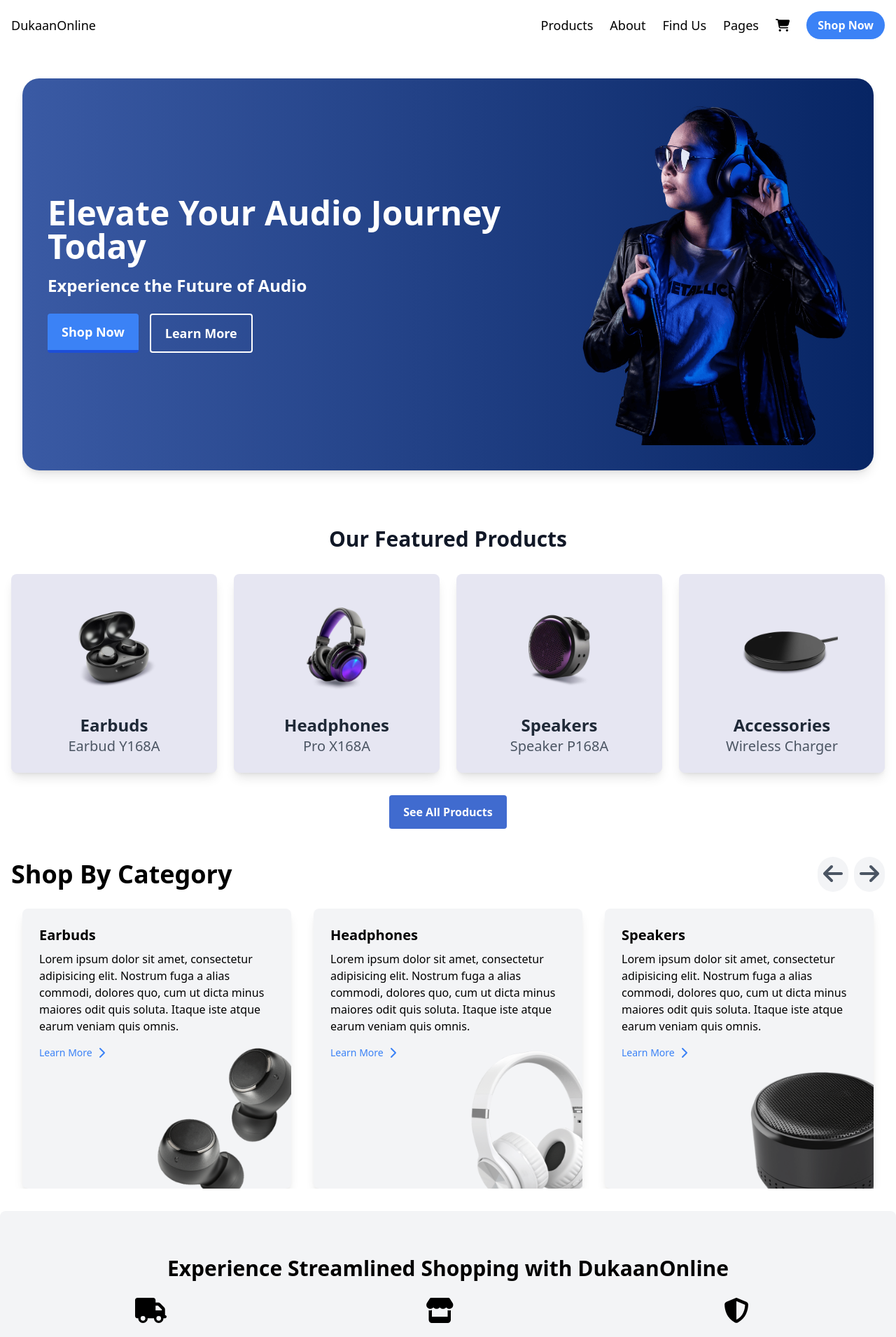
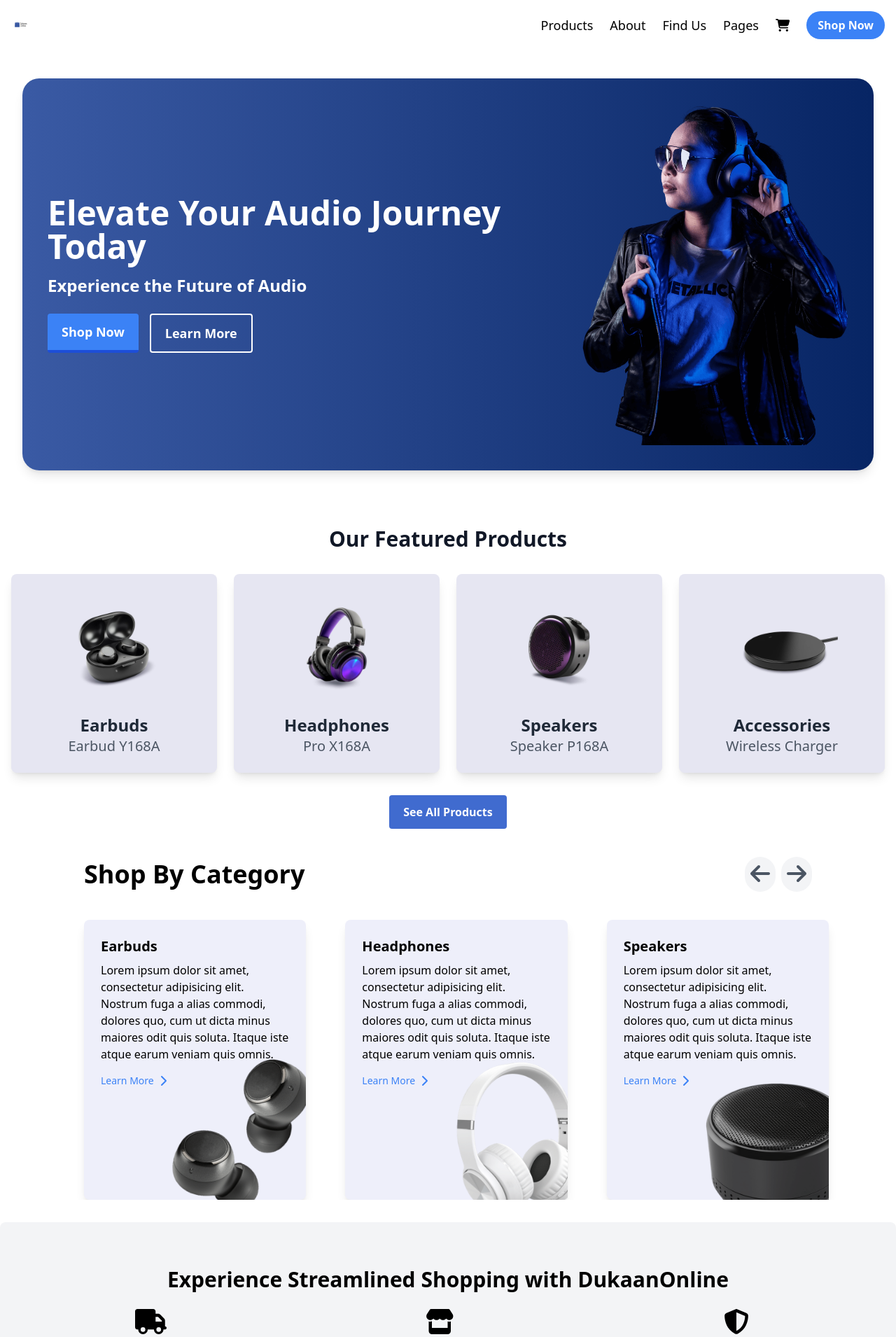
Before and after one commit to devarsalmern/dukaanonline, a React (Vite) app: page / in a window 1280 px wide. Shown: the top 1910 px of the page at 70% size. Built offline with nearby package versions, Linux system fonts and the light colour scheme.

Commit message:
footer added

```diff
--- a/package.json
+++ b/package.json
@@ -10,6 +10,7 @@
     "preview": "vite preview"
   },
   "dependencies": {
+    "@fortawesome/free-brands-svg-icons": "^6.6.0",
     "@fortawesome/free-solid-svg-icons": "^6.6.0",
     "@fortawesome/react-fontawesome": "^0.2.2",
     "@headlessui/react": "^2.1.2",
--- a/src/App.jsx
+++ b/src/App.jsx
@@ -8,6 +8,7 @@ import FeaturesOfSite from "./components/FeaturesOfSite";
 import WhyUs from "./components/WhyUs";
 import Subscribe from "./components/Subscribe";
 import Blog from "./components/Blog";
+import Footer from "./components/Footer";
 
 function App() {
   return (
@@ -20,6 +21,7 @@ function App() {
       <WhyUs />
       <Subscribe />
       <Blog />
+      <Footer />
       {/* Other components/routes go here */}
     </Router>
   );
--- a/src/components/Category.jsx
+++ b/src/components/Category.jsx
@@ -53,12 +53,12 @@ const Category = () => {
   };
 
   return (
-    <div className="relative px-4">
-      <div className="flex justify-between items-center mb-6">
-        <h1 className="text-2xl font-bold md:text-3xl lg:text-4xl">
+    <div className="relative px-4 lg:px-20">
+      <div className="flex justify-between items-center mb-6 lg:mb-10">
+        <h1 className="text-2xl font-bold md:text-3xl lg:text-4xl lg:ml-10">
           Shop By Category
         </h1>
-        <div className="flex items-center space-x-2">
+        <div className="flex items-center space-x-2 lg:mr-10">
           <button
             onClick={handlePrev}
             className="p-2 rounded-full bg-gray-100 text-gray-600 hover:bg-gray-200"
@@ -81,9 +81,9 @@ const Category = () => {
           {categories.map((category, index) => (
             <div
               key={index}
-              className="flex-shrink-0 w-full sm:w-1/2 md:w-2/5 lg:w-1/3 px-4"
+              className="flex-shrink-0 w-full sm:w-1/2 md:w-2/5 lg:w-1/3 px-4 lg:pl-10"
             >
-              <div className="bg-gray-100  p-6 rounded-lg shadow-lg text-left h-[400px] flex flex-col justify-between relative transition-transform duration-300 ease-in-out transform hover:scale-95 hover:shadow-xl">
+              <div className="bg-[#EEEFFA] p-6 rounded-lg shadow-lg text-left h-[400px] flex flex-col justify-between relative transition-transform duration-300 ease-in-out transform hover:scale-95 hover:shadow-xl">
                 <div className="flex flex-col items-start">
                   <h2 className="text-sm sm:text-base md:text-lg lg:text-xl font-semibold mb-2">
                     {category.title}
--- a/src/components/Footer.jsx
+++ b/src/components/Footer.jsx
@@ -0,0 +1,105 @@
+import React from "react";
+import { Link } from "react-router-dom";
+import { FontAwesomeIcon } from "@fortawesome/react-fontawesome";
+import {
+  faLinkedin,
+  faInstagram,
+  faFacebookF,
+  faGithub,
+} from "@fortawesome/free-brands-svg-icons";
+
+const Footer = () => {
+  return (
+    <footer className="bg-[#2A2C39] text-white py-8">
+      <div className="container mx-auto flex flex-col lg:flex-row justify-between items-start lg:items-center px-4">
+        {/* Newsletter Section */}
+        <div className="flex flex-col lg:w-1/2 mb-8 lg:mb-0">
+          <h2 className="text-xl font-bold mb-4">Newsletter</h2>
+          <p className="mb-4">
+            Subscribe to our newsletter to get the latest updates.
+          </p>
+          <div className="flex flex-col lg:flex-row lg:items-center lg:justify-between">
+            <input
+              type="email"
+              placeholder="Enter your email"
+              className="p-2 mb-2 lg:mb-0 bg-gray-700 border border-gray-600 rounded w-full lg:w-72"
+            />
+            <div className="flex lg:ml-4">
+              <button className="bg-blue-500 hover:bg-blue-700 text-white font-bold py-2 px-4 rounded lg:ml-[-1rem] mt-2 lg:mt-0 w-full lg:w-auto">
+                Subscribe
+              </button>
+            </div>
+          </div>
+        </div>
+
+        {/* Pages Section */}
+        <div className="lg:w-1/2 mb-8 lg:mb-0">
+          <h2 className="text-xl font-bold mb-4">Pages</h2>
+          <ul>
+            <li>
+              <Link to="/products" className="hover:underline">
+                Products
+              </Link>
+            </li>
+            <li>
+              <Link to="/about" className="hover:underline">
+                About
+              </Link>
+            </li>
+            <li>
+              <Link to="/findUs" className="hover:underline">
+                Find Us
+              </Link>
+            </li>
+            <li>
+              <Link to="/pages" className="hover:underline">
+                Pages
+              </Link>
+            </li>
+          </ul>
+        </div>
+      </div>
+
+      {/* Divider Line */}
+      <hr className="my-8 border-gray-600" />
+
+      {/* Social Media and Theme Information */}
+      <div className="container mx-auto flex flex-col lg:flex-row justify-between items-center px-4">
+        {/* Social Media Icons */}
+        <div className="flex space-x-4 mb-4 lg:mb-0">
+          <a
+            href="https://www.linkedin.com/in/arslan-ali-86105721a/"
+            className="text-white hover:text-gray-400"
+          >
+            <FontAwesomeIcon icon={faLinkedin} size="2x" />
+          </a>
+          <a
+            href="https://www.instagram.com/ardev_1?igsh=eDBreWkzbHNmMWo0&utm_source=qr"
+            className="text-white hover:text-gray-400"
+          >
+            <FontAwesomeIcon icon={faInstagram} size="2x" />
+          </a>
+          <a
+            href="https://www.facebook.com/www.raajpoot/"
+            className="text-white hover:text-gray-400"
+          >
+            <FontAwesomeIcon icon={faFacebookF} size="2x" />
+          </a>
+          <a
+            href="https://github.com/devarsalmern"
+            className="text-white hover:text-gray-400"
+          >
+            <FontAwesomeIcon icon={faGithub} size="2x" />
+          </a>
+        </div>
+
+        {/* Theme Developed By */}
+        <div className="text-center">
+          <p className="text-sm">Theme Developed by Arslan</p>
+        </div>
+      </div>
+    </footer>
+  );
+};
+
+export default Footer;
--- a/src/components/Navbar.jsx
+++ b/src/components/Navbar.jsx
@@ -9,26 +9,27 @@ import { Disclosure } from "@headlessui/react";
 
 const Navbar = () => {
   return (
-    <Disclosure as="nav" className=" p-4">
+    <Disclosure as="nav" className="p-4">
       {({ open }) => (
         <div className="container mx-auto flex items-center justify-between">
           {/* Logo and Navigation Links */}
-          <Link
-            to="/"
-            className="text-lg  transition-colors duration-200 hover:text-gray-400"
-          >
-            DukaanOnline
+          <Link to="/" className="flex items-center">
+            <img
+              src="/images/dukaanonlinelogo.png"
+              alt="DukaanOnline Logo"
+              className="h-8 w-auto" // Set height to 48px (h-12) and width to auto
+            />
           </Link>
 
           {/* Cart icon for small screens */}
           <div className="lg:hidden flex items-center space-x-4">
             <Link
               to="/cart"
-              className="text-lg  transition-colors duration-200 hover:text-gray-400"
+              className="text-lg transition-colors duration-200 hover:text-gray-400"
             >
               <FontAwesomeIcon icon={faShoppingCart} />
             </Link>
-            <Disclosure.Button className=" focus:outline-none">
+            <Disclosure.Button className="focus:outline-none">
               <FontAwesomeIcon
                 icon={open ? faTimes : faBars}
                 className="text-lg"
@@ -44,31 +45,31 @@ const Navbar = () => {
           >
             <Link
               to="/products"
-              className="text-lg  transition-colors duration-200 hover:text-gray-400"
+              className="text-lg transition-colors duration-200 hover:text-gray-400"
             >
               Products
             </Link>
             <Link
               to="/about"
-              className="text-lg  transition-colors duration-200 hover:text-gray-400"
+              className="text-lg transition-colors duration-200 hover:text-gray-400"
             >
               About
             </Link>
             <Link
               to="/findUs"
-              className="text-lg  transition-colors duration-200 hover:text-gray-400"
+              className="text-lg transition-colors duration-200 hover:text-gray-400"
             >
               Find Us
             </Link>
             <Link
               to="/pages"
-              className="text-lg  transition-colors duration-200 hover:text-gray-400"
+              className="text-lg transition-colors duration-200 hover:text-gray-400"
             >
               Pages
             </Link>
             <Link
               to="/cart"
-              className="text-lg  transition-colors duration-200 hover:text-gray-400"
+              className="text-lg transition-colors duration-200 hover:text-gray-400"
             >
               <FontAwesomeIcon icon={faShoppingCart} />
             </Link>
```
Also changed, not shown: public/images/dukaanonlinelogo.png (added), 1 other file (tests, documents, lock files or other folders).
